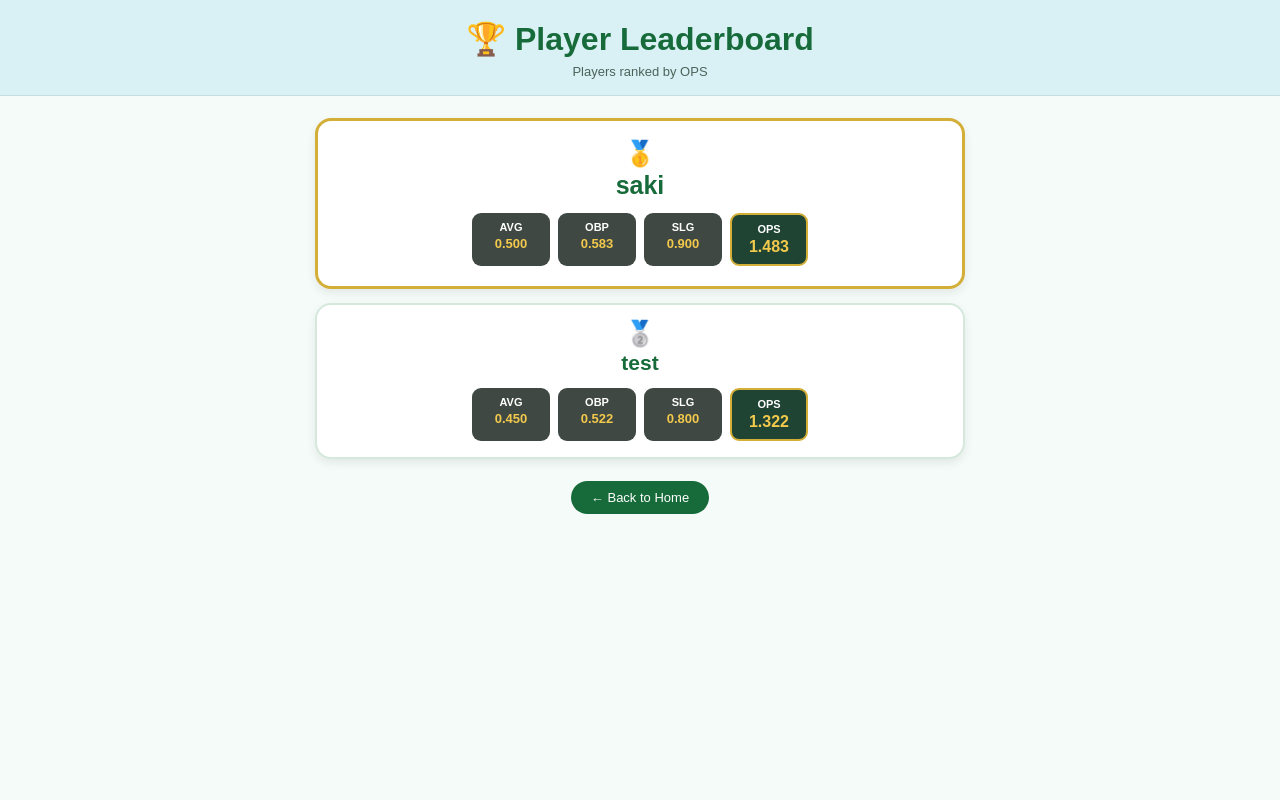
After one commit to sakii-ito/Baseball-Stats-Analyzer, a Flask app: page /leaderboard in a window 1280 px wide. The commit adds this page. Run offline with Flask 3, Linux system fonts and the light colour scheme; data comes from the database, SQL or seed files in the repository; both versions use the stored data as it was after the commit.

Commit message:
Add player leaderboard

```diff
--- a/app.py
+++ b/app.py
@@ -43,6 +43,14 @@ try:
     conn.commit()
 except sqlite3.OperationalError:
     pass
+
+cursor.execute("""
+    UPDATE players
+    SET ops = printf('%.3f', CAST(obp AS REAL) + CAST(slg AS REAL))
+    WHERE ops IS NULL
+""")
+
+conn.commit()
 
 @app.route("/", methods=["GET", "POST"])
 def home():
@@ -248,6 +256,19 @@ def home():
         error=error
     )
 
+@app.route("/leaderboard")
+def leaderboard():
+
+    cursor.execute("""
+        SELECT player, average, obp, slg, ops
+        FROM players
+        ORDER BY CAST(ops AS REAL) DESC
+    """)
+
+    players = cursor.fetchall()
+
+    return render_template("leaderboard.html", players=players)
+
 @app.route("/player/<int:player_id>")
 def player_detail(player_id):
     cursor.execute(
--- a/templates/index.html
+++ b/templates/index.html
@@ -84,6 +84,10 @@
 
         </div>
 
+        <a href="/leaderboard" class="leaderboard-button">
+            🏆 View Leaderboard
+        </a>
+
         <hr>
 
         <h2>⚾ Player History</h2>
--- /dev/null
+++ b/templates/leaderboard.html
@@ -0,0 +1,248 @@
+<!DOCTYPE html>
+<html lang="en">
+<head>
+    <meta charset="UTF-8">
+
+    <title>Player Leaderboard - Baseball Stats Analyzer</title>
+
+    <style>
+
+        * {
+            box-sizing: border-box;
+        }
+
+        body {
+            margin: 0;
+            font-family: Arial, sans-serif;
+            background-color: #f5fbf9;
+            color: #244238;
+            min-height: 100vh;
+        }
+
+        .page-header {
+            text-align: center;
+            padding: 20px 15px 16px;
+            background-color: #d9f1f4;
+            border-bottom: 1px solid #c6dddd;
+        }
+
+        .page-header h1 {
+            margin: 0;
+            font-size: 32px;
+            color: #176b3a;
+        }
+
+        .page-header p {
+            margin: 6px 0 0;
+            color: #4d625b;
+            font-size: 13px;
+        }
+
+        .leaderboard {
+            width: 92%;
+            max-width: 650px;
+            margin: 22px auto;
+        }
+
+        .leaderboard-card {
+            background-color: white;
+            border-radius: 16px;
+            padding: 16px 18px;
+            margin-bottom: 14px;
+            text-align: center;
+            border: 2px solid #d5e8dc;
+            box-shadow: 0 4px 10px rgba(0, 0, 0, 0.08);
+        }
+
+        .leaderboard-card.first {
+            border: 3px solid #d4af37;
+            padding: 20px 18px;
+        }
+
+        .rank {
+            font-size: 25px;
+            line-height: 1;
+            margin-bottom: 5px;
+        }
+
+        .player-name {
+            margin: 0 0 13px;
+            color: #176b3a;
+            font-size: 21px;
+        }
+
+        .first .player-name {
+            font-size: 25px;
+        }
+
+        .stats {
+            display: flex;
+            justify-content: center;
+            gap: 8px;
+            flex-wrap: wrap;
+        }
+
+        .stat {
+            width: 78px;
+            background-color: #3f4843;
+            color: white;
+            border-radius: 9px;
+            padding: 8px 4px;
+        }
+
+        .stat strong {
+            display: block;
+            font-size: 11px;
+            margin-bottom: 3px;
+        }
+
+        .stat span {
+            display: block;
+            color: #f2c94c;
+            font-weight: bold;
+            font-size: 13px;
+        }
+
+        .ops-stat {
+            background-color: #1f4433;
+            border: 2px solid #d4af37;
+        }
+
+        .ops-stat span {
+            font-size: 16px;
+        }
+
+        .back-area {
+            text-align: center;
+            margin: 22px 0 35px;
+        }
+
+        .back-button {
+            display: inline-block;
+            background-color: #176b3a;
+            color: white;
+            text-decoration: none;
+            padding: 9px 20px;
+            border-radius: 20px;
+            font-size: 13px;
+        }
+
+        .empty-message {
+            background-color: white;
+            border-radius: 16px;
+            padding: 25px;
+            text-align: center;
+            color: #66756f;
+        }
+
+        @media (max-width: 600px) {
+
+            .page-header h1 {
+                font-size: 27px;
+            }
+
+            .leaderboard {
+                width: 94%;
+                margin-top: 18px;
+            }
+
+            .leaderboard-card {
+                padding: 15px 10px;
+            }
+
+            .stat {
+                width: 75px;
+            }
+
+        }
+
+    </style>
+</head>
+
+<body>
+
+    <div class="page-header">
+
+        <h1>🏆 Player Leaderboard</h1>
+
+        <p>Players ranked by OPS</p>
+
+    </div>
+
+
+    <div class="leaderboard">
+
+        {% if players %}
+
+            {% for p in players %}
+
+                <div class="leaderboard-card
+                    {% if loop.index == 1 %}first{% endif %}">
+
+                    <div class="rank">
+
+                        {% if loop.index == 1 %}
+                            🥇
+                        {% elif loop.index == 2 %}
+                            🥈
+                        {% elif loop.index == 3 %}
+                            🥉
+                        {% else %}
+                            {{ loop.index }}
+                        {% endif %}
+
+                    </div>
+
+                    <h2 class="player-name">
+                        {{ p[0] }}
+                    </h2>
+
+                    <div class="stats">
+
+                        <div class="stat">
+                            <strong>AVG</strong>
+                            <span>{{ p[1] }}</span>
+                        </div>
+
+                        <div class="stat">
+                            <strong>OBP</strong>
+                            <span>{{ p[2] }}</span>
+                        </div>
+
+                        <div class="stat">
+                            <strong>SLG</strong>
+                            <span>{{ p[3] }}</span>
+                        </div>
+
+                        <div class="stat ops-stat">
+                            <strong>OPS</strong>
+                            <span>{{ p[4] }}</span>
+                        </div>
+
+                    </div>
+
+                </div>
+
+            {% endfor %}
+
+        {% else %}
+
+            <div class="empty-message">
+                No players registered yet.
+            </div>
+
+        {% endif %}
+
+    </div>
+
+
+    <div class="back-area">
+
+        <a href="/" class="back-button">
+            ← Back to Home
+        </a>
+
+    </div>
+
+</body>
+</html>
```
Also changed, not shown: static/style.css (+56 -0 lines), players.db.
